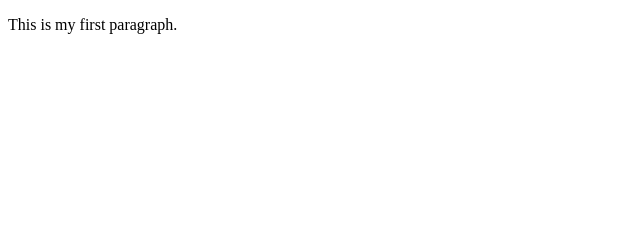
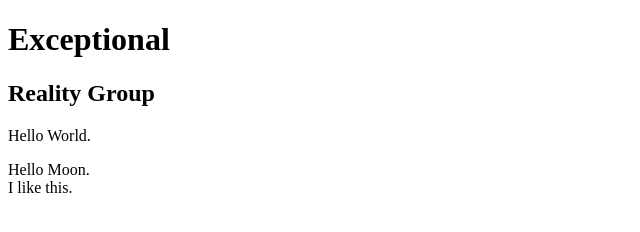
Before and after one commit to HimaChitalia/setting-up-a-new-site, a plain HTML site: page index.html in a window 1280 px wide. Shown: the whole page, without its empty margins (0-640 px from the left). Drawn offline with Linux system fonts and the light colour scheme.

Commit message:
More on html

```diff
--- a/index.html
+++ b/index.html
@@ -12,7 +12,9 @@ comment.
   </head>
   <body>
     <!--This is a viewable area of web page. -->
-
-    <p> This is my first paragraph. </p>
+    <h1>Exceptional</h1>
+    <h2>Reality Group</h2>
+    <p> Hello World. </p>
+    <p> Hello Moon.<br> I like this. </p>
   </body>
 </html>
```
